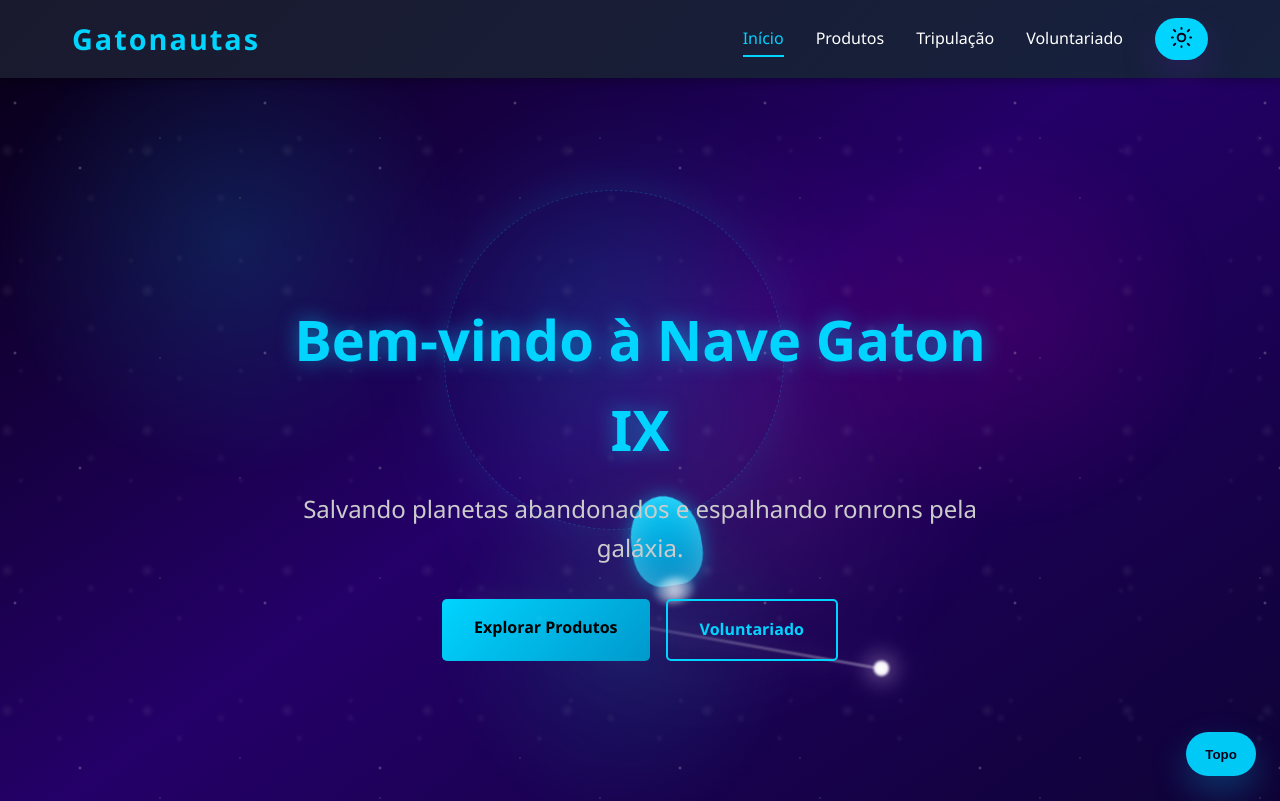
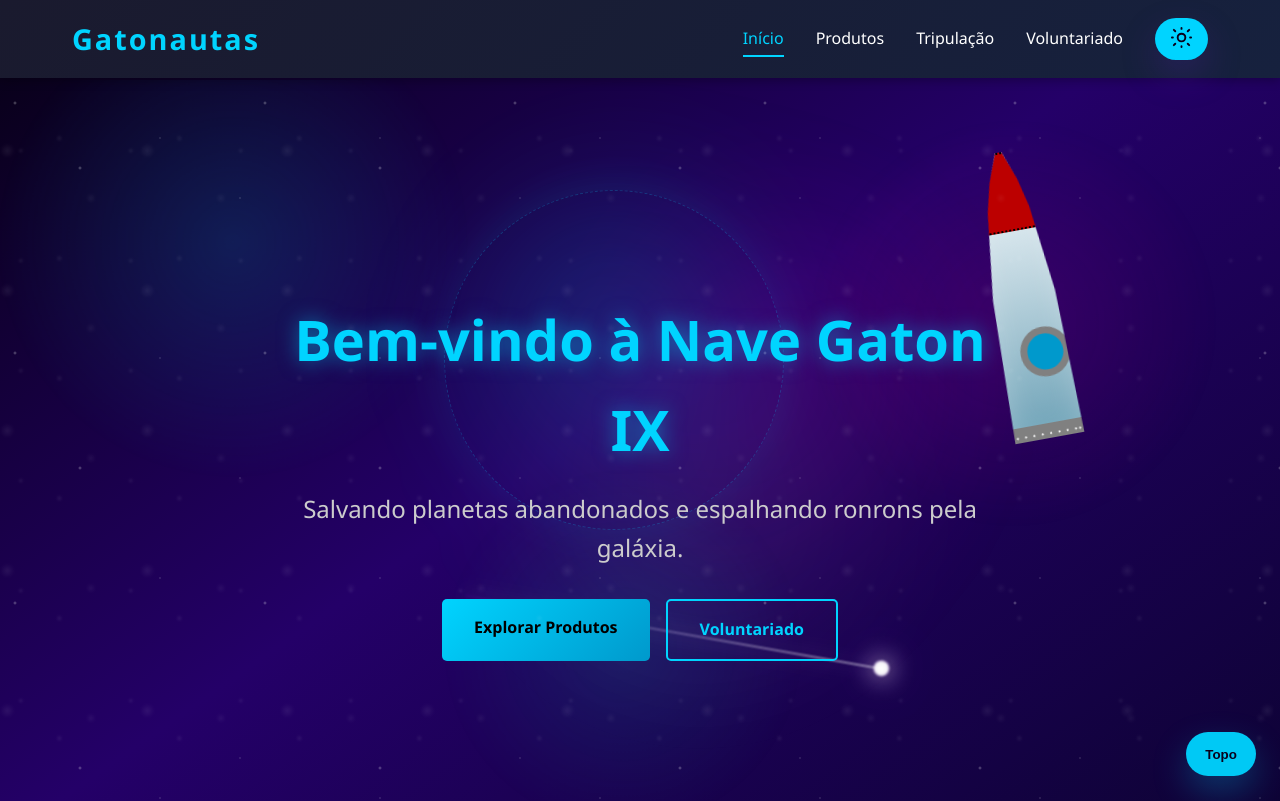
Before and after one commit to Serminho/gatonautas-web, a plain HTML site: page index.html in a window 1280 px wide. Shown: the top 801 px of the page. Drawn offline with Linux system fonts and the light colour scheme; a script that the page names is missing.

Commit message:
Refazendo a div ship

```diff
--- a/css/style.css
+++ b/css/style.css
@@ -323,16 +323,45 @@ main {
     box-shadow: 0 0 40px rgba(0,212,255,0.08);
     animation: orbitSpin 20s linear infinite;
 }
-
+.circle{
+    width: 50px;
+    height: 50px;
+    border-radius: 50%;
+    background-color: #0099cc;
+    border: 7px solid gray;
+    position: relative;
+    z-index: 6;
+    top: 34%;
+    left: 30%;
+}
+.ponta{
+    clip-path: polygon(50% -10%, 0% 100%, 100% 100%);
+    background-color: rgb(188, 0, 0);
+    width: 70px;
+    height: 80px;
+    border: 2px dotted black;
+    position: relative;
+}
+.motor{
+    width: 100%;
+    height: 20px;
+    background-color: grey;
+    position: relative;
+    top: 50%;
+    left: 0;
+    z-index: 6;
+}
 .ship {
+    overflow: hidden;
     position: absolute;
-    width: 120px;
-    height: 90px;
-    top: 58%;
-    left: 52%;
-    transform: translate(-50%, -50%) rotate(-10deg);
+    width: 70px;
+    height: 290px;
+    top: 28%;
+    left: 80%;
+    background: linear-gradient(180deg, rgba(249, 254, 255, 0.95), rgba(0,148,204,0.9));
     animation: shipFloat 6s ease-in-out infinite;
     z-index: 2;
+    clip-path: polygon(50% -3%, 30% 10%, 20% 20%, 5% 50% ,0% 100%, 100% 100%, 95% 50%, 80% 20%,70% 10%);
 }
 
 .ship::before {
@@ -341,27 +370,11 @@ main {
     top: 0;
     left: 50%;
     width: 70px;
-    height: 90px;
+    height: 290px;
     transform: translateX(-50%);
-    background: linear-gradient(180deg, rgba(0,212,255,0.95), rgba(0,148,204,0.9));
-    border-radius: 60% 60% 45% 45%;
+    background: linear-gradient(180deg, rgba(251, 254, 255, 0.95), rgba(118, 164, 181, 0.9));
     box-shadow: 0 0 30px rgba(0,212,255,0.35);
 }
-
-.ship::after {
-    content: '';
-    position: absolute;
-    bottom: -18px;
-    left: 50%;
-    width: 40px;
-    height: 26px;
-    transform: translateX(-50%);
-    background: radial-gradient(circle, rgba(255,255,255,0.9), rgba(0,212,255,0.15));
-    border-radius: 50%;
-    filter: blur(3px);
-    opacity: 0.88;
-}
-
 .ship::before {
     box-shadow: 0 0 18px rgba(0,212,255,0.45), inset 0 0 30px rgba(255,255,255,0.25);
 }
@@ -426,10 +439,10 @@ main {
 
 @keyframes shipFloat {
     0%, 100% {
-        transform: translate(-50%, -50%) rotate(-10deg);
+        transform: translate(-50%, -53%) rotate(-11deg);
     }
     50% {
-        transform: translate(-50%, -55%) rotate(-8deg);
+        transform: translate(-50%, -50%) rotate(-8deg);
     }
 }
 
--- a/index.html
+++ b/index.html
@@ -52,7 +52,11 @@
                 <div class="nebula"></div>
                 <div class="meteor"></div>
                 <div class="orbit"></div>
-                <div class="ship"></div>
+                <div class="ship">
+                    <div class="ponta"></div>
+                    <div class="circle"></div>
+                    <div class="motor">; ;  ;  ; ; ; ; ;; ; ; ;</div>
+                </div>
             </div>
         </section>
 
```
